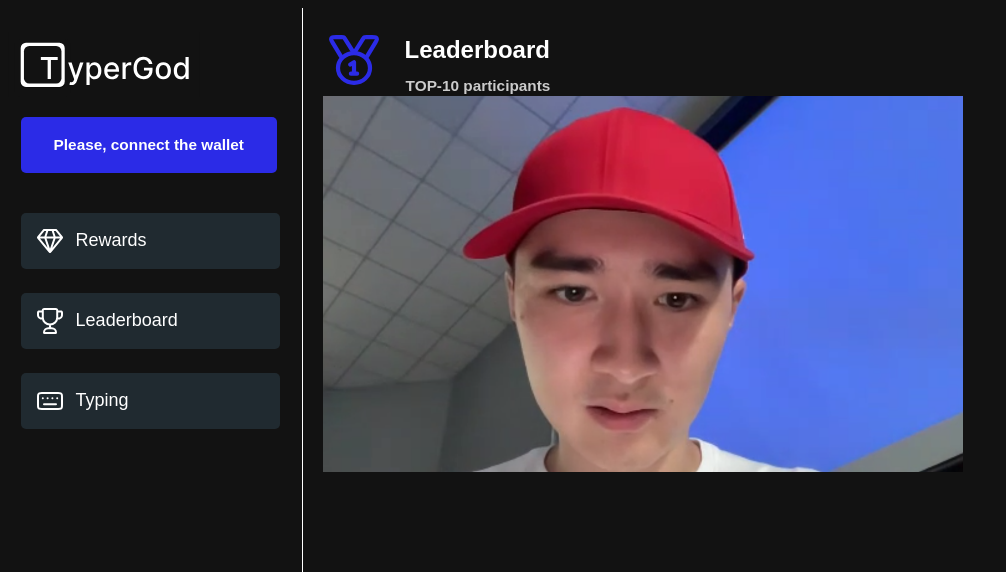
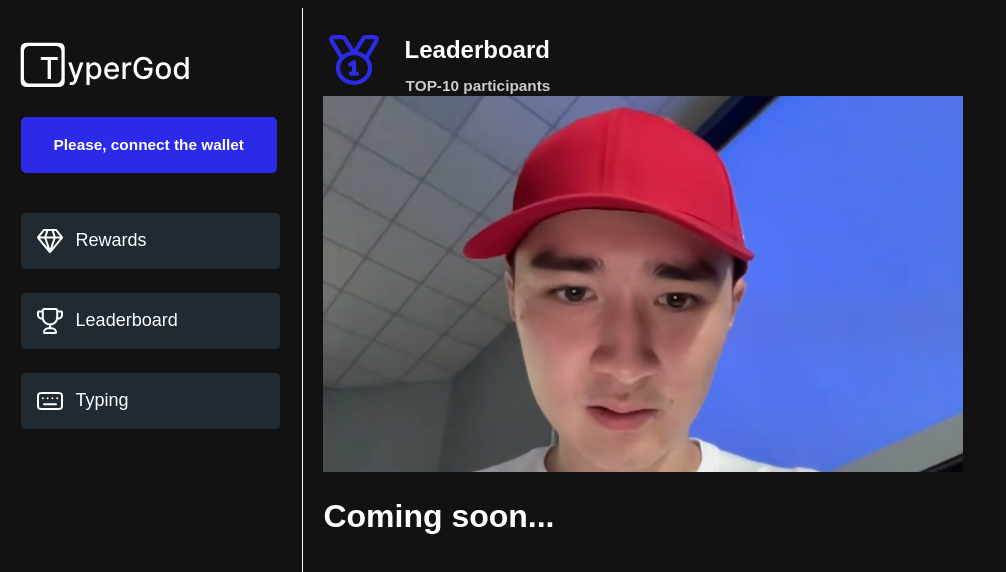
Before and after one commit to adilzhapar/typerGod, a React (Create React App) app in the folder front/: page /leaderboard in a window 1280 px wide. Shown: the top 572 px of the page, without its empty margins (0-1006 px from the left). Built offline with nearby package versions, Linux system fonts and the light colour scheme.

Commit message:
upd Aidar

```diff
--- a/front/src/components/leaderboard/index.jsx
+++ b/front/src/components/leaderboard/index.jsx
@@ -16,6 +16,8 @@ const Leaderboard = () => {
                 </div>
             </div>
             <img src={Aidar} alt="Aidar" style={{"width": "50vw", "marginLeft": "20px"}}/>
+
+            <h1 style={{"marginLeft": "20px"}}>Coming soon...</h1>
         </div>
     );
 }
```
